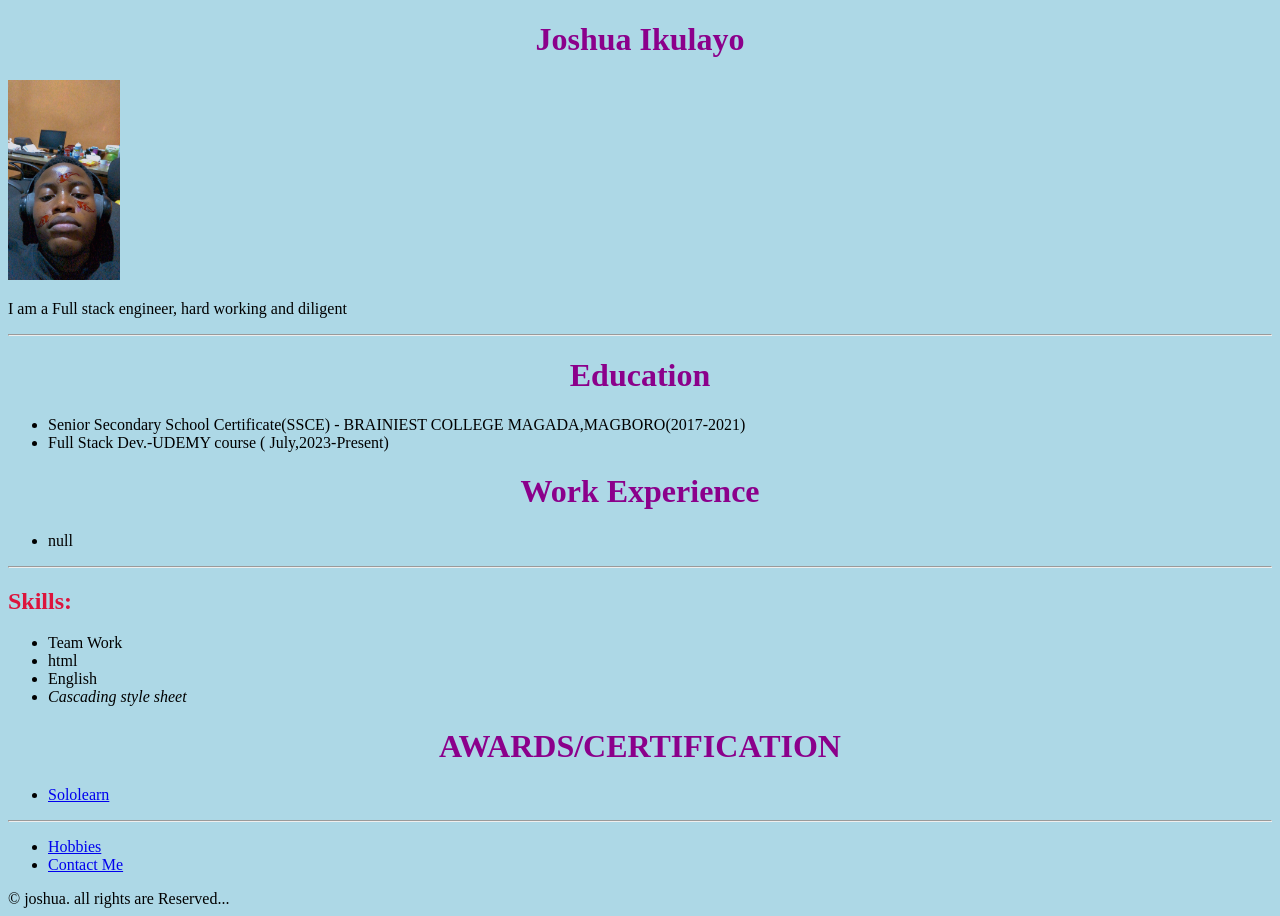
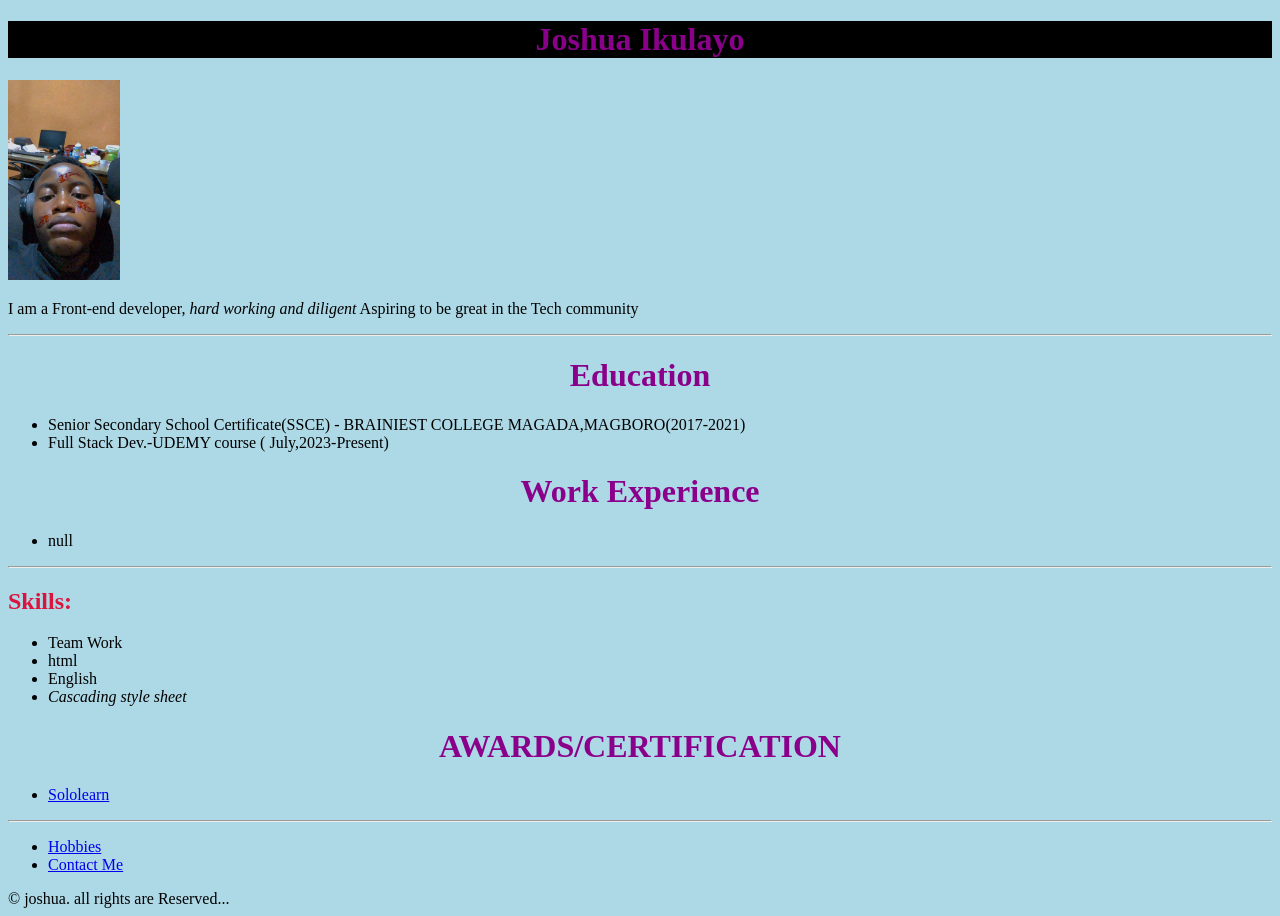
Before and after one commit to Saviourjr/Resume-2, a plain HTML site: page index.html in a window 1280 px wide. Drawn offline with Linux system fonts and the light colour scheme.

Commit message:
Update index.html

```diff
--- a/index.html
+++ b/index.html
@@ -12,13 +12,16 @@ color: darkmagenta;}
 h2{display: block;
 color: crimson;
 }
+.first{display: flex;
+justify-content: center;
+background-color: black;}
 
     </style>
 </head>
 <body>
-   <div><h1>Joshua Ikulayo</h1>
+   <div><h1 class="first">Joshua Ikulayo</h1>
    <div class="image"><img src="./IMG_5428.JPG" height="200" alt="my profile photo  "> </div>
-   <p>I am a Full stack engineer, hard working and diligent </p>
+   <p>I am a Front-end developer, <i>hard working and diligent</i> Aspiring to be great in the Tech community</p>
    <hr>
    <h1>Education</h1>
    <ul>
```
